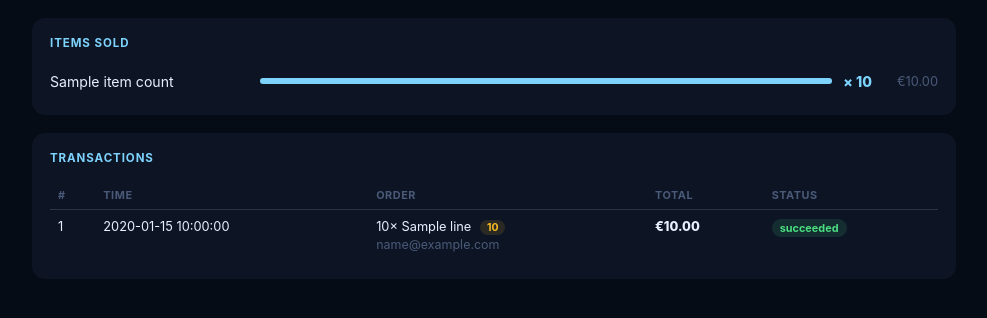
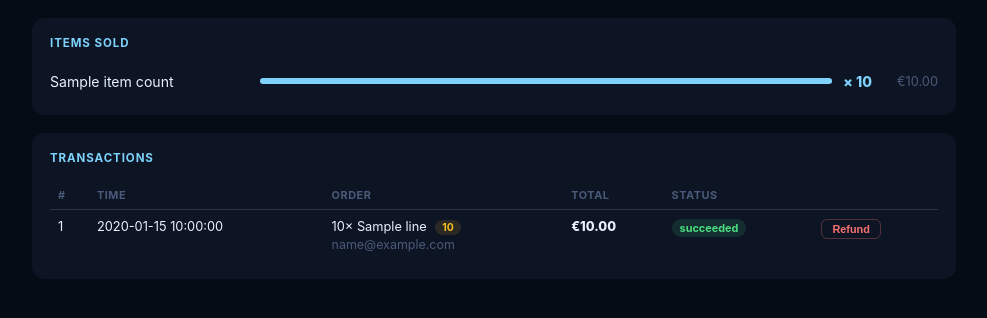
Before and after one commit to nolanwolfe/ampav-2026, a Flask app: template templates/rapport.html in a window 1280 px wide. Shown: the part 338-656 px from the top of the page, without its empty margins (146-1133 px from the left). Run offline with Flask 3, Linux system fonts and the light colour scheme; the template is opened without the code that fills it: most values are stand-ins (such as "Sample title", 1, 10 or a date in 2020).

Commit message:
Add refund button to rapport page

```diff
--- a/app.py
+++ b/app.py
@@ -145,6 +145,19 @@ def void_order():
     return jsonify(status="voided", ref=ref)
 
 
+@app.route("/refund/<pi_id>", methods=["POST"])
+@require_admin
+def refund(pi_id):
+    try:
+        stripe.Refund.create(payment_intent=pi_id)
+        db = get_db()
+        db.execute("UPDATE orders SET status='refunded' WHERE payment_intent_id=?", (pi_id,))
+        db.commit()
+        return jsonify(status="refunded")
+    except stripe.error.StripeError as e:
+        return jsonify(error=str(e)), 400
+
+
 @app.route("/status/<pi_id>")
 def status(pi_id):
     intent = stripe.PaymentIntent.retrieve(pi_id)
@@ -222,6 +235,7 @@ def rapport():
             "total":    r["total_cents"] / 100,
             "email":    r["customer_email"] or "",
             "status":   r["status"],
+            "pi_id":    r["payment_intent_id"] or "",
         })
 
     d = date.fromisoformat(date_str)
--- a/templates/rapport.html
+++ b/templates/rapport.html
@@ -51,6 +51,9 @@ tr:last-child td { border: none; }
 .b-canceled  { background: rgba(248,113,113,0.10); color: #f87171; }
 .b-processing{ background: rgba(125,211,252,0.12); color: #7dd3fc; }
 .b-failed    { background: rgba(248,113,113,0.12); color: #f87171; }
+.b-refunded  { background: rgba(167,139,250,0.12); color: #a78bfa; }
+.btn-refund  { padding: 3px 10px; border-radius: 6px; border: 1px solid rgba(248,113,113,0.3); background: transparent; color: #f87171; font-size: 0.68rem; font-weight: 700; cursor: pointer; }
+.btn-refund:hover { background: rgba(248,113,113,0.1); }
 .disc-tag { display: inline-block; padding: 1px 7px; border-radius: 20px; font-size: 0.65rem; font-weight: 700; background: rgba(251,191,36,0.12); color: #fbbf24; margin-left: 5px; }
 .empty { color: #4a5a78; font-style: italic; font-size: 0.88rem; padding: 8px 0; }
 </style>
@@ -122,7 +125,7 @@ tr:last-child td { border: none; }
   {% if recent %}
   <table>
     <thead>
-      <tr><th>#</th><th>Time</th><th>Order</th><th>Total</th><th>Status</th></tr>
+      <tr><th>#</th><th>Time</th><th>Order</th><th>Total</th><th>Status</th><th></th></tr>
     </thead>
     <tbody>
     {% for r in recent %}
@@ -138,6 +141,11 @@ tr:last-child td { border: none; }
       </td>
       <td style="font-weight:800;white-space:nowrap">€{{ "%.2f"|format(r.total) }}</td>
       <td><span class="badge b-{{ r.status }}">{{ r.status }}</span></td>
+      <td>
+        {% if r.status == 'succeeded' %}
+        <button class="btn-refund" onclick="doRefund('{{ r.pi_id }}', this)">Refund</button>
+        {% endif %}
+      </td>
     </tr>
     {% endfor %}
     </tbody>
@@ -147,5 +155,22 @@ tr:last-child td { border: none; }
   {% endif %}
 </div>
 
+<script>
+async function doRefund(piId, btn) {
+  if (!confirm('Refund this transaction? This cannot be undone.')) return;
+  btn.disabled = true;
+  btn.textContent = '…';
+  const res = await fetch('/refund/' + piId, { method: 'POST' });
+  const data = await res.json();
+  if (data.status === 'refunded') {
+    btn.closest('tr').querySelector('.badge').className = 'badge b-refunded';
+    btn.closest('tr').querySelector('.badge').textContent = 'refunded';
+    btn.remove();
+  } else {
+    btn.textContent = 'Error';
+    alert(data.error || 'Refund failed');
+  }
+}
+</script>
 </body>
 </html>
```
